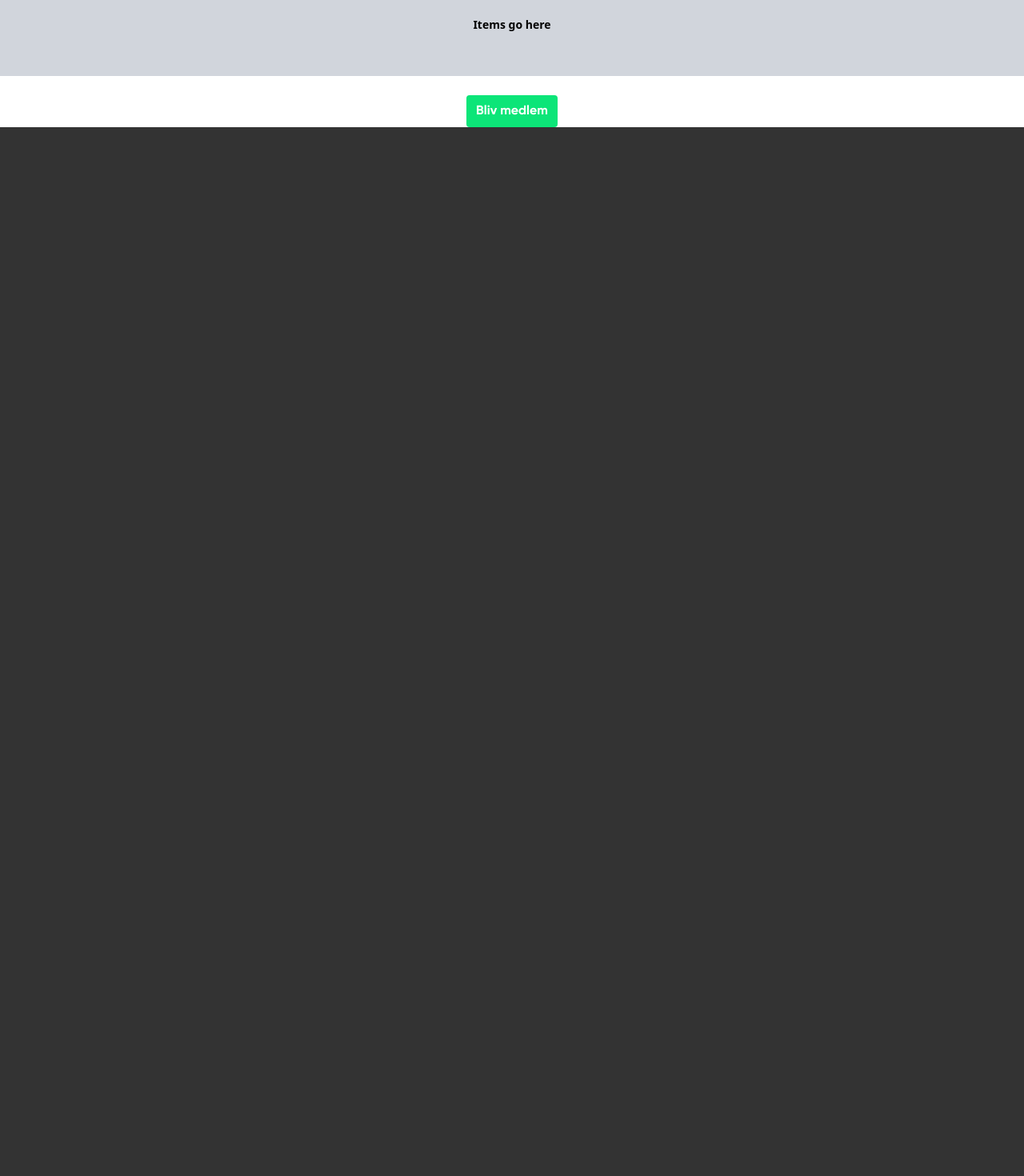
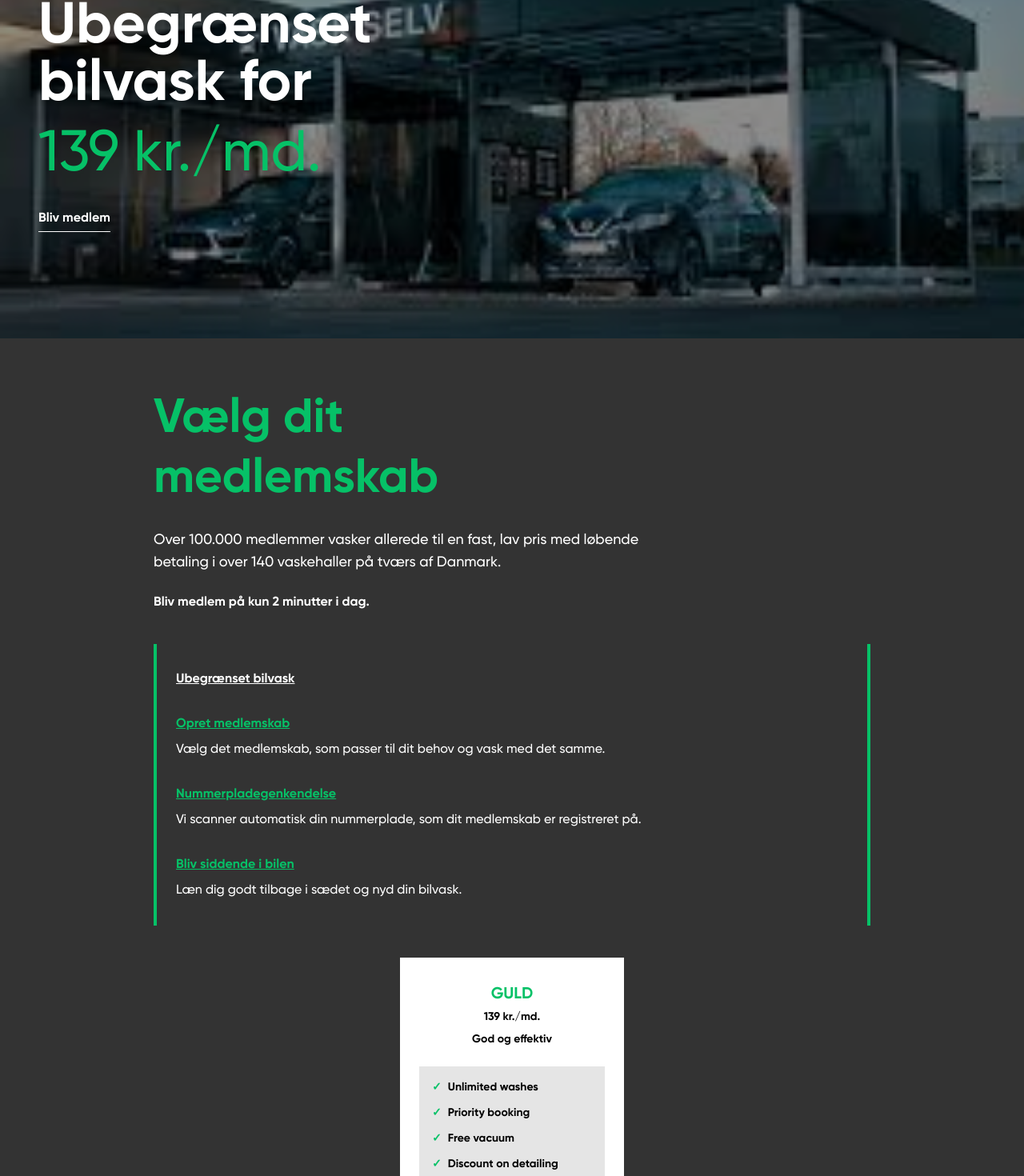
Before and after one commit to fantadiallo/wash_world_Exam2026, a Next.js app in the folder frontend/: page /memberships in a window 1280 px wide. Shown: the part 201-1671 px from the top of the page at 80% size. Before the commit the page ends 800 px from the top, so only its background shows below. Built offline with nearby package versions, Linux system fonts and the light colour scheme.

Commit message:
done: register, login,  membership but not fully done

```diff
--- a/frontend/src/app/login/page.tsx
+++ b/frontend/src/app/login/page.tsx
@@ -0,0 +1,15 @@
+import LoginForm from "@/src/components/auth/LoginForm";
+import Navigation from "@/src/components/navigation/Navigation";
+
+export default function login () {
+    return (
+        <>
+        <Navigation/>
+
+        <main className="min-h-screen flex items-center justify-center">
+        <LoginForm />
+        </main>
+        </>
+
+    )
+}
--- a/frontend/src/app/memberships/page.tsx
+++ b/frontend/src/app/memberships/page.tsx
@@ -3,9 +3,15 @@ import Navigation from "@/src/components/navigation/Navigation";
 
 const membership = {
   id: "1",
-  name: "Premium",
-  price: 299,
-  description: "Unlimited washes and discounts",
+  name: "GULD",
+  price: 139,
+  description: "God og effektiv",
+  features: [
+    "Unlimited washes",
+    "Priority booking",
+    "Free vacuum",
+    "Discount on detailing",
+  ],
 };
 
 export default function Memberships() {
@@ -13,7 +19,116 @@ export default function Memberships() {
     <>
       <Navigation />
 
-      <MembershipCard membership={membership} />
+      <main className="min-h-screen bg-(--gray-eighty)">
+
+        {/* HERO */}
+        <section className="relative h-[70vh] overflow-hidden">
+
+          <img
+            src="/images/heroImg.png"
+            alt="Car wash"
+            className="absolute inset-0 h-full w-full object-cover"
+          />
+
+          <div className="absolute inset-0 bg-black/45" />
+
+          <div className="relative z-10 flex h-full items-center px-6 md:px-12">
+            <div className="max-w-2xl">
+
+              <h1 className="text-(--solid-white) text-5xl md:text-7xl leading-none">
+                Ubegrænset
+                <br />
+                bilvask for
+              </h1>
+
+              <p className="text-(--brand-green-white-bg) text-5xl md:text-7xl mt-4">
+                139 kr./md.
+              </p>
+
+              <button className="mt-8 text-(--solid-white) border-b border-(--solid-white) pb-1 hover:text-(--brand-green-white-bg) hover:border-(--brand-green-white-bg) transition">
+                Bliv medlem
+              </button>
+
+            </div>
+          </div>
+        </section>
+
+        {/* INFO HEADER */}
+        <section className="bg-(--gray-eighty) px-6 pt-16">
+          <div className="max-w-4xl mx-auto">
+
+            <h2 className="text-(--brand-green-white-bg) text-4xl md:text-6xl leading-tight">
+              Vælg dit
+              <br />
+              medlemskab
+            </h2>
+
+            <p className="text-(--solid-white) mt-6 text-lg max-w-2xl">
+              Over 100.000 medlemmer vasker allerede til en fast,
+              lav pris med løbende betaling i over 140 vaskehaller
+              på tværs af Danmark.
+            </p>
+
+            <p className="text-(--solid-white) mt-6 font-bold">
+              Bliv medlem på kun 2 minutter i dag.
+            </p>
+
+          </div>
+        </section>
+
+        {/* INFO BOX */}
+        <section className="bg-(--gray-eighty) px-6 py-10">
+          <div className="mx-auto max-w-4xl border-l-4 border-r-4 border-(--brand-green-white-bg) px-6 py-8 text-(--solid-white)">
+
+            <h3 className="font-bold underline">
+              Ubegrænset bilvask
+            </h3>
+
+            <div className="mt-8 space-y-8">
+
+              <div>
+                <h4 className="text-(--brand-green-white-bg) font-bold underline">
+                  Opret medlemskab
+                </h4>
+
+                <p className="mt-2">
+                  Vælg det medlemskab, som passer til dit behov
+                  og vask med det samme.
+                </p>
+              </div>
+
+              <div>
+                <h4 className="text-(--brand-green-white-bg) font-bold underline">
+                  Nummerpladegenkendelse
+                </h4>
+
+                <p className="mt-2">
+                  Vi scanner automatisk din nummerplade,
+                  som dit medlemskab er registreret på.
+                </p>
+              </div>
+
+              <div>
+                <h4 className="text-(--brand-green-white-bg) font-bold underline">
+                  Bliv siddende i bilen
+                </h4>
+
+                <p className="mt-2">
+                  Læn dig godt tilbage i sædet
+                  og nyd din bilvask.
+                </p>
+              </div>
+
+            </div>
+          </div>
+        </section>
+
+        {/* MEMBERSHIP CARD */}
+        <section className="bg-(--gray-eighty) px-6 pb-20 flex justify-center">
+          <MembershipCard membership={membership} />
+        </section>
+
+      </main>
     </>
   );
 }
--- a/frontend/src/app/register/page.tsx
+++ b/frontend/src/app/register/page.tsx
@@ -1,10 +1,14 @@
+import LoginForm from "@/src/components/auth/LoginForm";
 import Navigation from "@/src/components/navigation/Navigation";
 
-export default function Register()
-{
-    return (
-        <>
-            <Navigation />
-        </>
-    )
+export default function Register() {
+  return (
+    <>
+      <Navigation />
+
+      <main className="min-h-screen flex items-center justify-center">
+        <LoginForm />
+      </main>
+    </>
+  );
 }
--- a/frontend/src/components/cards/MembershipCard.tsx
+++ b/frontend/src/components/cards/MembershipCard.tsx
@@ -6,11 +6,10 @@ type MembershipCardProps = {
   membership: Membership;
 };
 
-
 export default function MembershipCard({ membership }: MembershipCardProps) {
   return (
-    <Card className="bg-white text-black text-center">
-      <h3 className="text-[#06c167] text-xl font-bold uppercase">
+    <Card className="w-full max-w-[280px] bg-(--solid-white) text-(--solid-black) text-center px-6 py-8 mx-auto">
+      <h3 className="text-(--brand-green-white-bg) text-xl font-bold uppercase">
         {membership.name}
       </h3>
 
@@ -22,18 +21,20 @@ export default function MembershipCard({ membership }: MembershipCardProps) {
         {membership.description}
       </p>
 
-      {/*
-<ul className="bg-gray-300 min-h-32 my-6 flex flex-col items-center justify-center gap-2 font-bold text-sm">
-  {membership.features?.map((feature) => (
-    <li key={feature}>{feature}</li>
-  ))}
-</ul>
-*/}
-<div className="bg-gray-300 min-h-32 my-6 flex items-center justify-center font-bold text-sm">
-  Items go here
-</div>
+       <ul className="bg-(--gray-ten) min-h-32 my-6 p-4 flex flex-col justify-center gap-3 text-sm text-left">
+         {membership.features.map((feature) => (
+          <li key={feature} className="flex items-center gap-2">
+            <span className="text-(--brand-green-white-bg)">✓</span>
+            {feature}
+          </li>
+        ))}
+      </ul>
 
-      <Button text="Bliv medlem" variant="primary" className="mx-auto" />
+      <Button
+        text="Bliv medlem"
+        variant="primary"
+        className="mx-auto"
+      />
     </Card>
   );
 }
```
Also changed, not shown: frontend/public/images/heroImg.png (added).
